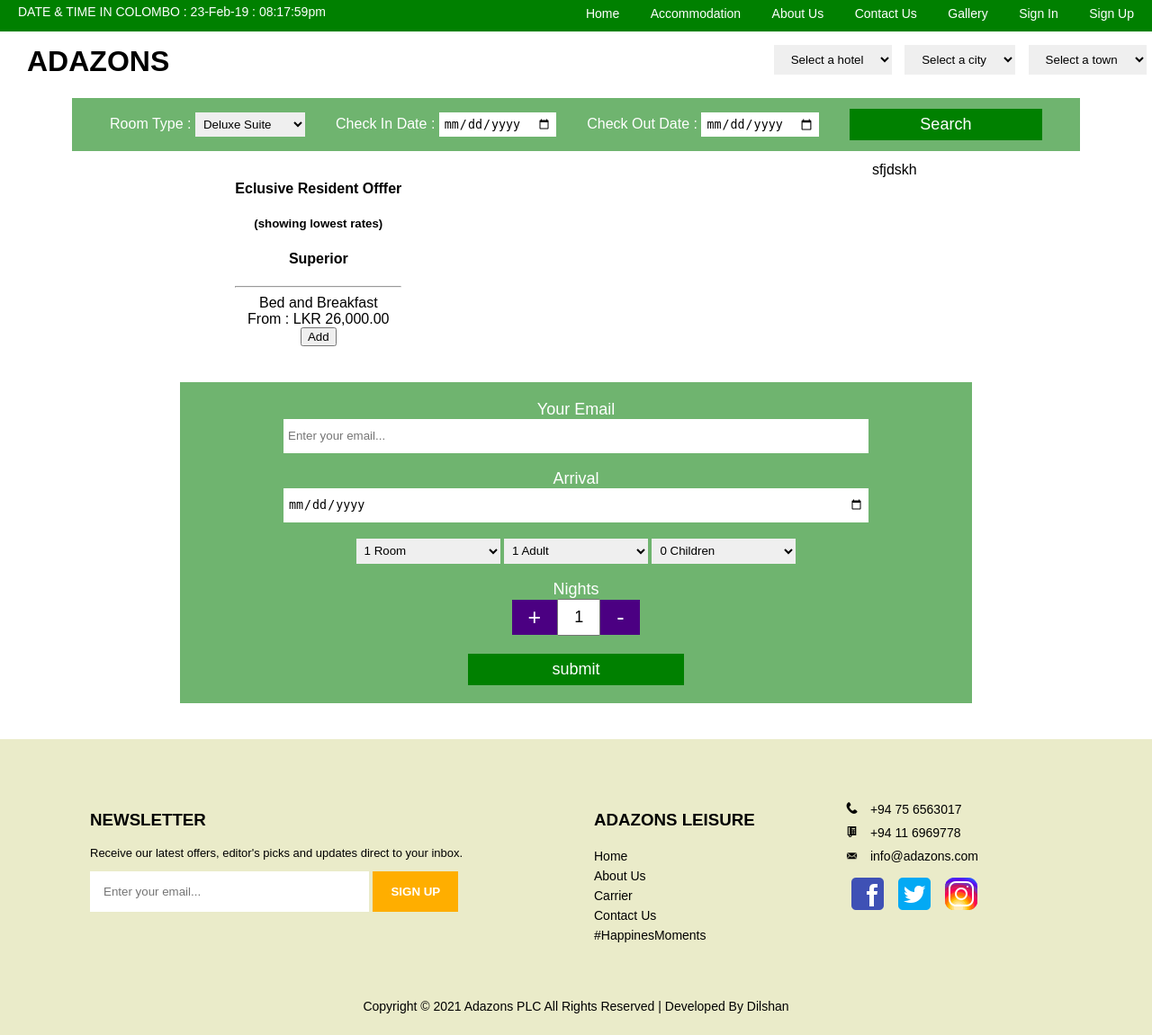
After one commit to pasindu-dil/My-PHP-Hotel-web-site-with-Admin-dashboard, a PHP site: page /roomselect.php in a window 1280 px wide. The commit adds this page. Shown: the whole page at 90% size. Run offline with PHP 8.4, Linux system fonts and the light colour scheme.

Commit message:
Add new booking feature.

```diff
--- a/admin/styles/style.css
+++ b/admin/styles/style.css
@@ -145,7 +145,7 @@ li:hover{
     top: 10vh;
     background-color: rgb(223, 233, 233);
     height: auto;
-
+    min-height: 700px;
     padding: 20px;
 }
 
--- a/inc/Navbar_2.php
+++ b/inc/Navbar_2.php
@@ -1,7 +1,7 @@
-
 <div class="main-head">
     <div class="header">
-            <p>DATE & TIME IN COLOMBO : <?php date_default_timezone_set("Asia/Colombo"); echo (date("y-M-d").' : '.date("h:i:sa")); ?></p>
+        <p>DATE & TIME IN COLOMBO : <?php date_default_timezone_set("Asia/Colombo");
+                                    echo (date("y-M-d") . ' : ' . date("h:i:sa")); ?></p>
     </div>
     <div class="nav-bar-2">
         <a href="index.php">Home</a>
--- a/inc/db.inc.php
+++ b/inc/db.inc.php
@@ -1,8 +1,8 @@
 <?php
-    $url = "localhost:3308";
+    $url = "localhost:3306";
     $uname = "root";
     $pass = "";
-    $dbname = "php_assignment_1";
+    $dbname = "cot_project";
 
     $conn = mysqli_connect($url, $uname, $pass, $dbname);
 
--- a/login.php
+++ b/login.php
@@ -53,10 +53,10 @@ include('inc/db.inc.php');
     <?php
 
         if(isset($_POST['submit'])){
-            $uname = $_POST['uname'];
+            $email = $_POST['uname'];
             $passw = $_POST['passw'];
 
-            $sql = "select * from user where user_name = '$uname' and password = '$passw'";
+            $sql = "select * from user where email = '$email' and password = '$passw'";
 
             $result = mysqli_query($conn, $sql);
 
--- /dev/null
+++ b/roomselect.php
@@ -0,0 +1,135 @@
+<?php
+    session_start();
+    include_once('inc/db.inc.php');
+
+?>
+
+<!DOCTYPE html>
+<html lang="en">
+<head>
+    <meta charset="UTF-8">
+    <meta http-equiv="X-UA-Compatible" content="IE=edge">
+    <meta name="viewport" content="width=device-width, initial-scale=1.0">
+    <title>Book Now - Adazons Hotel & Resort : www.adazons.com</title>
+
+    <link rel="stylesheet" href="./styles/style.css">
+</head>
+<body>
+
+    <div class="container-c">
+
+        <?php include('inc/Navbar_2.php') ?>
+
+        <form action="" id="roomSelect">
+            <div class="roomSearch">
+                <div>
+                    <label for="">Room Type : </label>
+                    <select name="room" id="">
+                        <option value="deluxe">Deluxe Suite</option>
+                        <option value="superior">Superior Room</option>
+                        <option value="executive">Executive Suite</option>
+                    </select>
+                </div>
+                <div>
+                    <label for="">Check In Date : </label>
+                    <input type="date" required name="date" id="">
+                </div>
+                <div>
+                    <label for="">Check Out Date : </label>
+                    <input type="date" required name="date" id="">
+                </div>
+                <input type="submit" name="submit" id="" value="Search">
+            </div>
+        </form>
+
+        <div class="content booking-rooms">
+            <div class="rooms">
+                <div class="card">
+                    <div class="title">
+                        <h4>Eclusive Resident Offfer</h4>
+                        <h5>(showing lowest rates)</h5>
+                    </div>
+                    <div class="rates">
+                        <h4>Superior</h4>
+                        <hr>
+                        <div class="">
+                            <div class="title">
+                                Bed and Breakfast
+                            </div>
+                            <div class="price">
+                                From : LKR 26,000.00
+                            </div>
+                            <div class="action">
+                                <button>Add</button>
+                            </div>
+                        </div>
+                    </div>
+                </div>
+            </div>
+            <div class="offer">
+                    sfjdskh
+            </div>
+        </div>
+
+        <form class="formBook" action="" method="POST">
+            <label for="">Your Email</label><br>
+            <input type="email" name="email" required id="" placeholder="Enter your email..."><br><br>
+            <label for="">Arrival</label><br>
+            <input type="date" required name="date" id=""><br><br>
+            <select name="room" id="">
+                <option value="1 Room">1 Room</option>
+                <option value="2 Rooms">2 Rooms</option>
+                <option value="3 Rooms">3 Rooms</option>
+                <option value="4 Rooms">4 Rooms</option>
+                <option value="5 Rooms">5 Rooms</option>
+                <option value="6 Rooms">6 Rooms</option>
+                <option value="7 Rooms">7 Rooms</option>
+                <option value="8 Rooms">8 Rooms</option>
+                <option value="9 Rooms">9 Rooms</option>
+                <option value="10 Rooms">10 Rooms</option>
+            </select>
+            <select name="adult" id="">
+                <option value="1 Adult">1 Adult</option>
+                <option value="2 Adult">2 Adult</option>
+                <option value="3 Adult">3 Adult</option>
+            </select>
+            <select name="child" id="">
+                <option value="0 Children">0 Children</option>
+                <option value="1 Children">1 Children</option>
+                <option value="2 Children">2 Children</option>
+            </select><br><br>
+            <label for="">Nights</label>
+            <div class="counter">
+                <label id="plus">+</label>
+                <input type="text" name="night" id="num" readonly>
+                <label id="minus">-</label><br>
+            </div>
+            <input type="submit" name="submit" id="" value="submit">
+        </form>
+    </div>
+
+    <?php
+        if(isset($_POST['submit'])){
+            if($_SESSION['attempt'] == true){
+                $mail = $_POST['email'];
+                $date = $_POST['date'];
+                $room = $_POST["room"];
+                $adult = $_POST["adult"];
+                $child = $_POST['child'];
+                $night = $_POST['night'];
+
+                $sql = "insert into book(email, arrival, room, adult, children, nights) values('$mail', '$date', '$room', '$adult', '$child', '$night')";
+
+                mysqli_query($conn, $sql);
+            }else{
+                header("Location: login.php");
+            }
+        }
+        $conn -> close();
+    ?>
+
+    <?php include('inc/Footer.php'); ?>
+
+    <script src="./styles/main.js"></script>
+</body>
+</html>
--- a/styles/style.css
+++ b/styles/style.css
@@ -1,17 +1,17 @@
 /* Global Styling */
 
-body{
+body {
   font-family: Arial, Helvetica, sans-serif;
   margin: 0;
   width: auto;
 }
-a{
+a {
   text-decoration: none;
   color: black;
   font-size: 16px;
   margin: 6px 10px;
 }
-button[type="button"]{
+button[type="button"] {
   background-color: rgb(11, 165, 11);
   padding: 15px 20px;
   border: none;
@@ -21,42 +21,60 @@ button[type="button"]{
   text-align: center;
   text-transform: uppercase;
 }
-button:hover{
+button:hover {
   background-color: rgb(28, 235, 28);
   color: black;
 }
 
+input[type="email"] {
+  padding: 5px;
+  border: none;
+}
+
+input[type="date"] {
+  padding: 5px;
+  border: none;
+}
+
+select {
+  padding: 5px;
+  border: none;
+}
+
+input[type="submit"] {
+  cursor: pointer;
+}
 
 /* Main Container Styling */
-.container{
+.container {
   text-align: center;
   margin: auto;
   max-width: 1360px;
 }
 
 /* Logo styling */
-.container .logo img{
+.container .logo img {
   width: 180px;
   height: auto;
   margin: 3px 70px;
 }
-.container .logo .extra{
+.container .logo .extra {
   opacity: 30%;
   width: 150px;
   height: auto;
 }
-.container .logo{
+.container .logo {
   border-bottom: 1.5px solid rgba(0, 0, 0, 0.3);
   padding-bottom: 12px;
 }
 
 /* NavBar Styling */
-.container-nav{
+.container-nav {
   position: relative;
   margin: 0;
   width: auto;
 }
-.container .nav-bar{
+.container .nav-bar {
   display: inline-block;
   margin-top: 6px;
   position: sticky;
@@ -67,24 +85,24 @@ button:hover{
   width: 98%;
   border-bottom: rgb(22, 22, 22, 0.2) 1px solid;
 }
-.container .nav-bar a{
+.container .nav-bar a {
   text-transform: uppercase;
   color: rgb(53, 52, 52, 0.7);
   font-weight: 550px;
   padding-bottom: 4px;
 }
 
-.container .nav-bar a:hover{
+.container .nav-bar a:hover {
   color: rgb(196, 196, 8);
   border-bottom: 2px rgb(196, 196, 8) solid;
 }
-.container .nav-bar a.active{
+.container .nav-bar a.active {
   color: rgb(196, 196, 8);
   border-bottom: 2px rgb(196, 196, 8) solid;
 }
 
 /* Main Banner Styling */
-.main-banner{
+.main-banner {
   background-image: url(../img/mainBanner.jpg);
   background-position: center;
   background-repeat: no-repeat;
@@ -96,11 +114,11 @@ button:hover{
 }
 
 /* Content 01 Styling */
-.container-nav .mainArt{
+.container-nav .mainArt {
   width: 50%;
   margin-top: 25px;
 }
-.container-nav .overview p{
+.container-nav .overview p {
   padding: 10px 70px;
   font-size: 14px;
   line-height: 22px;
@@ -108,52 +126,51 @@ button:hover{
   margin: auto;
 }
 
-.container-nav .btn{
+.container-nav .btn {
   padding-bottom: 20px;
   margin-top: 20px;
 }
 
 /* Content2 Styling */
 
-.container-nav .content-2{
+.container-nav .content-2 {
   display: flex;
   margin: 0 50px;
   margin-top: 20px;
   padding-bottom: 15px;
 }
-.container-nav .content-2 .card{
+.container-nav .content-2 .card {
   flex: 1;
   margin: 30px;
   background-color: rgb(214, 211, 211);
   padding-bottom: 15px;
 }
-.container-nav .content-2 .card .card-text{
+.container-nav .content-2 .card .card-text {
   padding: 10px 20px;
   padding-bottom: 20px;
   font-size: 14px;
 }
-.container-nav .content-2 .card .card-title{
+.container-nav .content-2 .card .card-title {
   text-transform: uppercase;
   padding-top: 0;
   font-weight: 520;
 }
 
-
 /* Offer Section Styling */
 
-.container-nav .offer-card{
+.container-nav .offer-card {
   display: flex;
   margin: 0 70px;
   margin-top: 20px;
 }
-.container-nav .offer-card .content{
+.container-nav .offer-card .content {
   flex: 1;
   margin: 15px;
   height: 300px;
   position: relative;
 }
 
-.container-nav .offer-card .content .text{
+.container-nav .offer-card .content .text {
   background-color: rgba(129, 113, 21, 0.7);
   margin: 0 0;
   position: absolute;
@@ -162,28 +179,28 @@ button:hover{
   text-align: left;
   padding-left: 15px;
 }
-.container-nav .offer-card .content .text p{
+.container-nav .offer-card .content .text p {
   color: white;
   font-size: 12px;
 }
-.container-nav .offer-card .content .text h4{
+.container-nav .offer-card .content .text h4 {
   color: white;
   text-transform: uppercase;
   font-weight: 500;
 }
-.backg-1{
+.backg-1 {
   background-image: url(../img/Offer01.jpg);
   background-position: center;
   background-repeat: no-repeat;
   background-size: cover;
 }
-.backg-2{
+.backg-2 {
   background-image: url(../img/Offer03.jpg);
   background-position: center;
   background-repeat: no-repeat;
   background-size: cover;
 }
-.backg-3{
+.backg-3 {
   background-image: url(../img/Offer02.jpg);
   background-position: center;
   background-repeat: no-repeat;
@@ -192,12 +209,11 @@ button:hover{
 
 /*  */
 
-
 /* Footer Styling */
-footer{
+footer {
   margin: auto;
 }
-footer .section{
+footer .section {
   background-color: rgb(234, 235, 201);
   padding: 50px;
   padding-bottom: 30px;
@@ -207,37 +223,37 @@ footer .section{
   text-align: left;
   position: relative;
 }
-footer .section .section-1{
+footer .section .section-1 {
   flex: 2;
   position: relative;
 }
 footer .section .section-2,
-footer .section .section-3{
+footer .section .section-3 {
   flex: 1;
   margin: auto;
 }
 footer .section .section-2 h3,
-footer .section .section-1 h3{
+footer .section .section-1 h3 {
   text-transform: uppercase;
   font-weight: 600;
 }
-footer .section .section-1 p{
+footer .section .section-1 p {
   font-size: 13px;
   font-weight: 500;
 }
-footer .section .section-1 input{
+footer .section .section-1 input {
   padding: 15px;
   width: 50%;
   border: none;
   margin-right: 0;
 }
-footer .section .section-1 input:focus{
+footer .section .section-1 input:focus {
   padding: 15px;
   width: 50%;
   border: none;
   margin-right: 0;
 }
-footer .section .section-1 button{
+footer .section .section-1 button {
   padding: 15px 20px;
   border: none;
   background-color: rgb(255, 174, 0);
@@ -247,42 +263,42 @@ footer .section .section-1 button{
   color: white;
   font-weight: 600;
 }
-footer .section .section-2 ul{
+footer .section .section-2 ul {
   list-style: none;
   padding: 0;
 }
-footer .section .section-2 li{
+footer .section .section-2 li {
   line-height: 22px;
   font-size: 14px;
 }
-footer .section .section-3{
+footer .section .section-3 {
   margin-top: 10px;
   position: relative;
   font-size: 14px;
 }
-footer .section .section-3 .social-media{
+footer .section .section-3 .social-media {
   display: inline-block;
 }
-footer .section .section-3 .contact div{
+footer .section .section-3 .contact div {
   padding-bottom: 10px;
 }
-footer .section .section-3 .contact div img{
+footer .section .section-3 .contact div img {
   width: 13px;
   justify-self: center;
   padding-right: 10px;
 }
 
-footer-copy{
+footer-copy {
   font-size: 14px;
   text-align: center;
   position: relative;
 }
-footer{
-    background-color: rgb(234, 235, 201);;
+footer {
+  background-color: rgb(234, 235, 201);
   padding: 10px;
 }
 
-.container .spa{
+.container .spa {
   background-image: url(../img/ayurveda-spa.jpg);
   background-position: center;
   background-repeat: no-repeat;
@@ -293,10 +309,10 @@ footer{
   margin-bottom: 80px;
   z-index: 0;
 }
-.container .spa .space{
+.container .spa .space {
   flex: 2;
 }
-.container .spa .icon{
+.container .spa .icon {
   flex: 1;
   font-size: 10em;
   text-transform: uppercase;
@@ -306,36 +322,36 @@ footer{
   background-color: white;
   font-weight: 700;
 }
-.container .spa .jumbo{
+.container .spa .jumbo {
   flex: 4;
   text-align: left;
   padding: 30px;
   color: white;
-    background-color: rgb(17, 17, 17,0.6) ;
+  background-color: rgb(17, 17, 17, 0.6);
 }
-.container .spa .jumbo button{
+.container .spa .jumbo button {
   margin: 0;
 }
-.container .spa .jumbo h1{
+.container .spa .jumbo h1 {
   text-transform: uppercase;
   font-weight: 600;
 }
-.container .spa .jumbo p{
+.container .spa .jumbo p {
   font-size: 14px;
   line-height: 22px;
 }
-.container .things{
+.container .things {
   display: flex;
   margin-bottom: 100px;
   z-index: -1;
 }
-.container .things .image{
+.container .things .image {
   flex: 2;
 }
-.container .things .text{
+.container .things .text {
   flex: 1;
 }
-.container .things .image{
+.container .things .image {
   background-image: url(../img/serf.jpg);
   background-position: center;
   background-size: cover;
@@ -346,7 +362,7 @@ footer{
   margin-bottom: 10px;
   z-index: 0;
 }
-.container .things .image #img1{
+.container .things .image #img1 {
   height: 150px;
   width: 230px;
   position: absolute;
@@ -354,7 +370,7 @@ footer{
   right: 200px;
   z-index: 1;
 }
-.container .things .image #img2{
+.container .things .image #img2 {
   height: 100;
   width: 150;
   position: absolute;
@@ -362,21 +378,21 @@ footer{
   right: -40px;
   z-index: 0;
 }
-.container .container-nav .things .text{
+.container .container-nav .things .text {
   text-align: left;
   margin-left: 100px;
   margin-right: 30px;
   margin-top: 30px;
 }
-.container .container-nav .things .text .title{
+.container .container-nav .things .text .title {
   display: flex;
   position: relative;
 }
-.container .container-nav .things .text .title h3{
+.container .container-nav .things .text .title h3 {
   text-transform: uppercase;
   font-size: 36px;
 }
-.container .container-nav .things .text .title h1{
+.container .container-nav .things .text .title h1 {
   text-transform: uppercase;
   font-size: 60px;
   position: absolute;
@@ -384,40 +400,40 @@ footer{
   bottom: -10px;
   color: rgb(8, 180, 8);
 }
-.container .container-nav .things .text p{
+.container .container-nav .things .text p {
   font-size: 14px;
   line-height: 22px;
 }
 
-
 /* Contact page styling */
-.container-c{
+.container-c {
   margin: auto;
   max-width: 1720px;
   text-align: center;
 }
-.container-c .main-head{
+.container-c .main-head {
   display: flex;
   background-color: green;
   position: fixed;
   width: 100%;
+  align-items: center;
 }
-.container-c .main-head .header{
+.container-c .main-head .header {
   flex: 1;
   text-align: left;
 }
-.container-c .main-head .nav-bar-2{
+.container-c .main-head .nav-bar-2 {
   flex: 1;
   text-align: right;
   margin-top: 0px;
 }
-.container-c .main-head .header p{
+.container-c .main-head .header p {
   margin-top: 5px;
   font-size: 14px;
   margin-left: 20px;
   color: white;
 }
-.container-c .main-head .nav-bar-2 a{
+.container-c .main-head .nav-bar-2 a {
   margin-right: 20px;
   font-size: 14px;
   color: white;
@@ -425,44 +441,44 @@ footer{
   padding-bottom: 5px;
 }
 .container-c .main-head .nav-bar-2 a.active,
-.container-c .main-head .nav-bar-2 a:hover{
+.container-c .main-head .nav-bar-2 a:hover {
   color: yellowgreen;
   border-bottom: 1px solid white;
 }
 
 /* Prime head styling */
 
-.container-c .empty{
+.container-c .empty {
   height: 40px;
 }
 
-.container-c .prim-head{
+.container-c .prim-head {
   display: flex;
 }
-.container-c .prim-head .logo{
+.container-c .prim-head .logo {
   flex: 8;
 }
-.container-c .prim-head .logo h1{
+.container-c .prim-head .logo h1 {
   margin: 10px 0;
   text-transform: uppercase;
   text-align: left;
   margin-left: 30px;
 }
-.container-c .prim-head .selects{
+.container-c .prim-head .selects {
   flex: 4;
 }
-.container-c .prim-head .selects select{
+.container-c .prim-head .selects select {
   padding: 8px 15px;
   margin-top: 12px;
   margin: 10px 5px;
 }
-.container-c .prim-head img{
+.container-c .prim-head img {
   width: 160px;
   height: 50px;
   margin-left: 20px;
 }
 
-.banner{
+.banner {
   background-image: url(../img/food.jpg);
   background-position: center;
   background-repeat: no-repeat;
@@ -471,54 +487,53 @@ footer{
   margin-top: 10px;
 }
 
-.contacts{
+.contacts {
   display: flex;
 }
 
-.contacts form{
+.contacts form {
   flex: 2;
   margin-left: 70px;
   margin-bottom: 30px;
 }
-.contacts label{
+.contacts label {
   font-size: 14px;
   font-weight: 600;
 }
-.contacts input{
+.contacts input {
   width: 90%;
   padding: 7px 10px;
   border: 1px solid rgb(5, 5, 5, 0.3);
   margin: 12px 0;
 }
-.contacts textarea{
+.contacts textarea {
   padding: 7px 10px;
   width: 90%;
   border: 1px solid rgb(5, 5, 5, 0.3);
   margin: 12px 0;
 }
-.contacts input[type="submit"]{
+.contacts input[type="submit"] {
   width: 10%;
   background-color: rgb(70, 86, 236);
   color: white;
   padding: 8px;
 }
 
-.contacts .address{
+.contacts .address {
   flex: 1;
 }
-.contacts .address h4{
+.contacts .address h4 {
   text-transform: uppercase;
   color: rgb(56, 54, 54, 0.8);
 }
-.contacts .address p{
+.contacts .address p {
   font-size: 14px;
   margin: 10px 0;
 }
 
-
 /* Styling About Page */
 
-.banner-about{
+.banner-about {
   background-image: url(../img/about-banner.jpg);
   background-position: center;
   background-repeat: no-repeat;
@@ -527,43 +542,43 @@ footer{
   width: 100%;
   margin-bottom: 50px;
 }
-.about p{
+.about p {
   margin-left: 70px;
   margin-right: 90px;
   font-size: 14px;
 }
-.about h5{
+.about h5 {
   margin-left: 70px;
   font-weight: 600;
 }
 
-.about .mngmt{
+.about .mngmt {
   border-top: 1px solid rgb(0, 0, 0, 0.1);
   border-bottom: 1px solid rgb(0, 0, 0, 0.1);
   margin-left: 70px;
 }
-.about .positions p{
+.about .positions p {
   text-transform: uppercase;
 }
-.about .positions li{
+.about .positions li {
   margin-left: 70px;
   font-size: 14px;
 }
-.about .team{
+.about .team {
   margin-bottom: 90px;
 }
-.about .team h5{
+.about .team h5 {
   font-weight: 600px;
   font-size: 18px;
   margin-bottom: 0;
 }
-.about .team p{
+.about .team p {
   font-size: 14px;
 }
 
 /* Styling Accommodation page */
 
-.banner-accom{
+.banner-accom {
   background-image: url(../img/accommodationbanner.jpg);
   background-position: center;
   background-repeat: no-repeat;
@@ -573,25 +588,24 @@ footer{
   margin-bottom: 50px;
 }
 
-
-.content-accm{
+.content-accm {
   display: flex;
   margin: 0 70px;
   margin-top: 20px;
   padding-bottom: 15px;
   margin-bottom: 60px;
 }
-.content-accm .card{
+.content-accm .card {
   flex: 1;
   margin: auto;
 }
-.content-accm .card .card-text{
+.content-accm .card .card-text {
   padding: 10px 20px;
   padding-bottom: 20px;
   font-size: 14px;
   text-align: left;
 }
-.content-accm .card .card-title{
+.content-accm .card .card-title {
   text-transform: uppercase;
   padding-top: 0;
   font-weight: 520;
@@ -601,7 +615,7 @@ footer{
 
 /* Sign Up Page Styling */
 
-.container-signup .body{
+.container-signup .body {
   width: 500px;
   height: auto;
   margin: auto;
@@ -611,50 +625,50 @@ footer{
   border-radius: 60px;
 }
 
-.container-signup{
+.container-signup {
   text-align: center;
   margin: auto;
 }
 
-.container-signup .logo-main img{
+.container-signup .logo-main img {
   height: 45px;
   width: auto;
   margin-top: 17px;
 }
 
-.container-signup .head{
+.container-signup .head {
   display: flex;
 }
-.container-signup .head .logo-main{
+.container-signup .head .logo-main {
   flex: 1;
 }
-.container-signup .head .page-title{
+.container-signup .head .page-title {
   flex: 3;
   text-align: right;
   color: black;
   text-transform: uppercase;
 }
 
-.container-signup .head .page-title h1{
+.container-signup .head .page-title h1 {
   font-weight: 600px;
 }
 
-.container-signup .body .form{
+.container-signup .body .form {
   text-align: left;
 }
-.container-signup .body .form input{
+.container-signup .body .form input {
   width: 100%;
   padding: 8px;
   margin: 10px 0;
   border: none;
   border-radius: 10px;
 }
-.container-signup .body .form input[type="checkbox"]{
+.container-signup .body .form input[type="checkbox"] {
   /* float: left; */
   position: absolute;
   left: -230px;
 }
-.container-signup .body .form p{
+.container-signup .body .form p {
   /* float: right; */
   position: absolute;
   left: 470px;
@@ -662,7 +676,7 @@ footer{
   font-size: 14px;
   cursor: pointer;
 }
-.container-signup .body .form #submit{
+.container-signup .body .form #submit {
   background-color: rgb(24, 143, 24);
   margin-top: 40px;
   cursor: pointer;
@@ -673,47 +687,46 @@ footer{
   border-radius: 15px;
 }
 
-.container-signup .body .form #submit:hover{
+.container-signup .body .form #submit:hover {
   background-color: rgb(0, 109, 0);
 }
 
-
 /* Styling Gallery Page */
 
-.gallery{
+.gallery {
   display: grid;
   grid-template-columns: repeat(4, 1fr);
   grid-gap: 0;
   margin: 60px;
 }
 
-.gallery div{
+.gallery div {
   height: 300px;
   width: 300px;
   margin: 0;
 }
 
-.gallery .img1{
+.gallery .img1 {
   background-image: url(../img/Sport.jpg);
   background-position: center;
   background-size: cover;
   background-repeat: no-repeat;
 }
-.gallery .img2{
+.gallery .img2 {
   background-image: url(../img/Accomodation.jpg);
   background-position: center;
   background-size: cover;
   background-repeat: no-repeat;
 }
 
-.gallery .img3{
+.gallery .img3 {
   background-image: url(../img/Offer03.jpg);
   background-position: center;
   background-size: cover;
   background-repeat: no-repeat;
 }
 
-.gallery .img4{
+.gallery .img4 {
   background-image: url(../img/Offer02.jpg);
   background-position: center;
   background-size: cover;
@@ -723,47 +736,46 @@ footer{
 .container-c .gallery .img1 .bg:hover,
 .container-c .gallery .img4 .bg:hover,
 .container-c .gallery .img3 .bg:hover,
-.container-c .gallery .img2 .bg:hover{
-    background-color: rgb(15, 15, 15,0.5);
+.container-c .gallery .img2 .bg:hover {
+  background-color: rgb(15, 15, 15, 0.5);
 }
-
 
 /* Booking page styling */
 
-.formBook label{
+.formBook label {
   margin: 5px 10px;
   font-size: 18px;
   color: white;
 }
 
 .formBook input[type="date"],
-.formBook input[type="email"]{
+.formBook input[type="email"] {
   width: 80%;
   height: 28px;
 }
 
-.formBook input[type="submit"]{
+.formBook input[type="submit"] {
   width: 30%;
   height: 35px;
-    background-color: green;
+  background-color: #008000;
   border: none;
   color: white;
   margin-top: 10px;
 }
 
-.formBook{
+.formBook {
   background-color: rgb(111, 180, 111);
   margin: 40px 200px;
   padding: 20px 40px;
 }
 
-.formBook select{
+.formBook select {
   width: 20%;
   height: 28px;
 }
 
 #plus,
-#minus{
+#minus {
   padding: 5px 18px;
   background-color: indigo;
   margin: 0 !important;
@@ -771,16 +783,39 @@ footer{
   font-size: 25px;
 }
 
-input:read-only{
+input:read-only {
   width: 5%;
   height: 35px;
   text-align: center;
   font-size: 18px;
 }
 
-.formBook .counter{
+.formBook .counter {
   display: flex;
   justify-content: center;
   align-items: center;
   margin-bottom: 10px;
 }
+
+.roomSearch {
+  margin: 12px 5rem;
+  padding: 12px 25px;
+  background-color: #6fb46f;
+  display: flex;
+  justify-content: space-around;
+  align-items: center;
+  color: #ffffff;
+}
+
+.roomSearch input[type="submit"] {
+  width: 20%;
+  height: 35px;
+  background-color: #008000;
+  border: none;
+  color: white;
+}
+
+.booking-rooms {
+  display: flex;
+  justify-content: space-around;
+}
```
Also changed, not shown: admin/index.php (+3 -4 lines), cot_project.sql (added, +135 -0 lines). Lines whose indentation alone changed are shown as unchanged.
